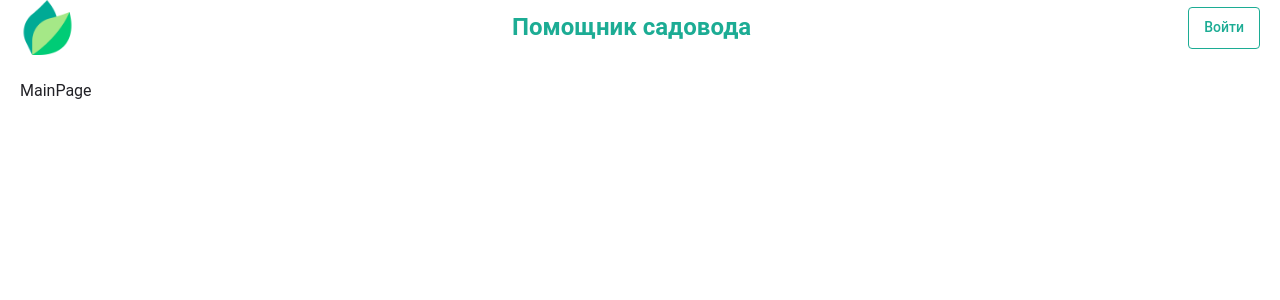
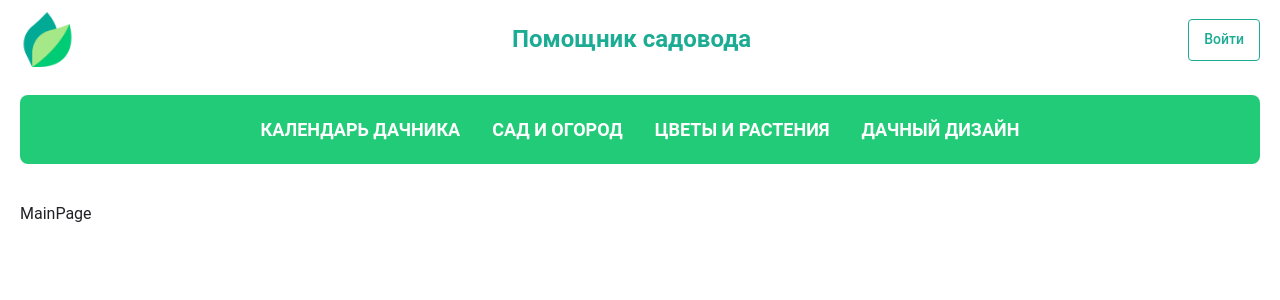
Before and after one commit to kkvotinova/Gardener-Guide, a React (Create React App) app: page / in a window 1280 px wide. Shown: the top 300 px of the page. Built offline with nearby package versions, Linux system fonts and the light colour scheme.

Commit message:
feat: Добавила навигацию

```diff
--- a/src/components/ContentWrapper/ContentWrapper.tsx
+++ b/src/components/ContentWrapper/ContentWrapper.tsx
@@ -1,5 +1,6 @@
 import { Outlet } from 'react-router-dom';
 
+import NavBar from '@/components/NavBar/NavBar';
 import Header from '@/components/Header';
 import { StyledContentWrapper } from '@/components/ContentWrapper/ContentWrapperStyled';
 
@@ -7,6 +8,7 @@ const ContentWrapper = () => {
   return (
     <StyledContentWrapper>
       <Header />
+      <NavBar />
 
       <Outlet />
     </StyledContentWrapper>
--- a/src/components/Header/HeaderStyled.ts
+++ b/src/components/Header/HeaderStyled.ts
@@ -1,7 +1,7 @@
 import { Button, styled } from '@mui/material';
 
 export const StyledHeader = styled('div')`
-  margin-bottom: 26px;
+  margin: 12px 0 28px;
 
   display: flex;
   align-items: center;
--- /dev/null
+++ b/src/components/NavBar/NavBar.tsx
@@ -0,0 +1,36 @@
+import { Link } from 'react-router-dom';
+import { useCallback, useMemo } from 'react';
+import { ListItem } from '@mui/material';
+
+import { StyedNavBar, StyledList, StyledTypography } from '@/components/NavBar/NavBarStyled';
+
+import useSidebarRouting from '@/hooks/useSidebarRouting';
+
+const NavBar = () => {
+  const config = useSidebarRouting();
+
+  const getLinkProps = useCallback((href?: string) => {
+    if (!href) return {};
+    return { component: Link, to: href };
+  }, []);
+
+  const items = useMemo(() => {
+    return config.map((a) => {
+      const linkProps = getLinkProps(a.href);
+
+      return (
+        <ListItem {...linkProps} key={a.name}>
+          <StyledTypography>{a.name}</StyledTypography>
+        </ListItem>
+      );
+    });
+  }, [config, getLinkProps]);
+
+  return (
+    <StyedNavBar>
+      <StyledList>{items}</StyledList>
+    </StyedNavBar>
+  );
+};
+
+export default NavBar;
--- /dev/null
+++ b/src/components/NavBar/NavBarStyled.ts
@@ -0,0 +1,35 @@
+import { List, styled, Typography } from '@mui/material';
+
+export const StyedNavBar = styled('div')`
+  margin-bottom: 40px;
+  padding: 8px 0;
+
+  width: 100%;
+
+  border-radius: ${({ theme }) => theme.shape.borderRadiusSecond};
+  background-color: ${({ theme }) => theme.palette.primary.main};
+`;
+
+export const StyledList = styled(List)`
+  display: flex;
+  align-items: center;
+  justify-content: center;
+
+  .MuiListItem-root {
+    width: auto;
+
+    transition: transform 0.3s linear;
+
+    :hover {
+      transform: scale(0.94);
+    }
+  }
+`;
+
+export const StyledTypography = styled(Typography)`
+  color: ${({ theme }) => theme.palette.common.white};
+
+  font-weight: 700;
+  font-size: 18px;
+  line-height: 21px;
+`;
--- /dev/null
+++ b/src/hooks/useSidebarRouting.tsx
@@ -0,0 +1,38 @@
+import { useMemo } from 'react';
+
+import routes from '@/resources/routes';
+
+import filterBoolean from '@/utils/filterBoolean';
+
+const useSidebarRouting = () => {
+  const isAuthorized = false;
+
+  return useMemo(() => {
+    const arr = [
+      {
+        name: 'КАЛЕНДАРЬ ДАЧНИКА',
+        href: routes.calendar.path,
+      },
+      {
+        name: 'САД И ОГОРОД',
+        href: routes.vegetables.path,
+      },
+      {
+        name: 'ЦВЕТЫ И РАСТЕНИЯ',
+        href: routes.flowers.path,
+      },
+      {
+        name: 'ДАЧНЫЙ ДИЗАЙН',
+        href: routes.design.path,
+      },
+      isAuthorized && {
+        name: 'МОЙ ОГОРОД',
+        href: routes.profile.path,
+      },
+    ].filter(filterBoolean);
+
+    return arr;
+  }, [isAuthorized]);
+};
+
+export default useSidebarRouting;
--- /dev/null
+++ b/src/utils/filterBoolean.ts
@@ -0,0 +1,5 @@
+const filterBoolean = <T>(entity: T): entity is Exclude<T, boolean | undefined> => {
+  return entity && typeof entity !== 'boolean';
+};
+
+export default filterBoolean;
```
